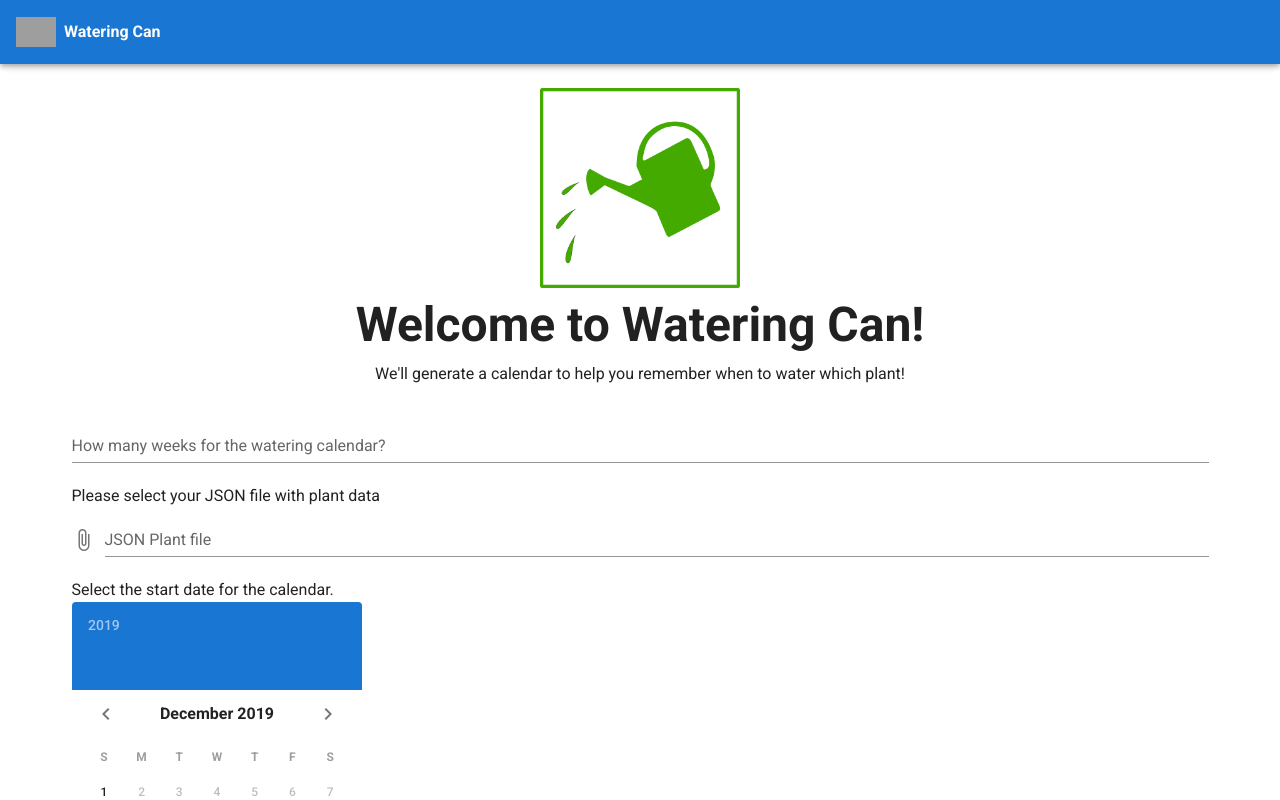
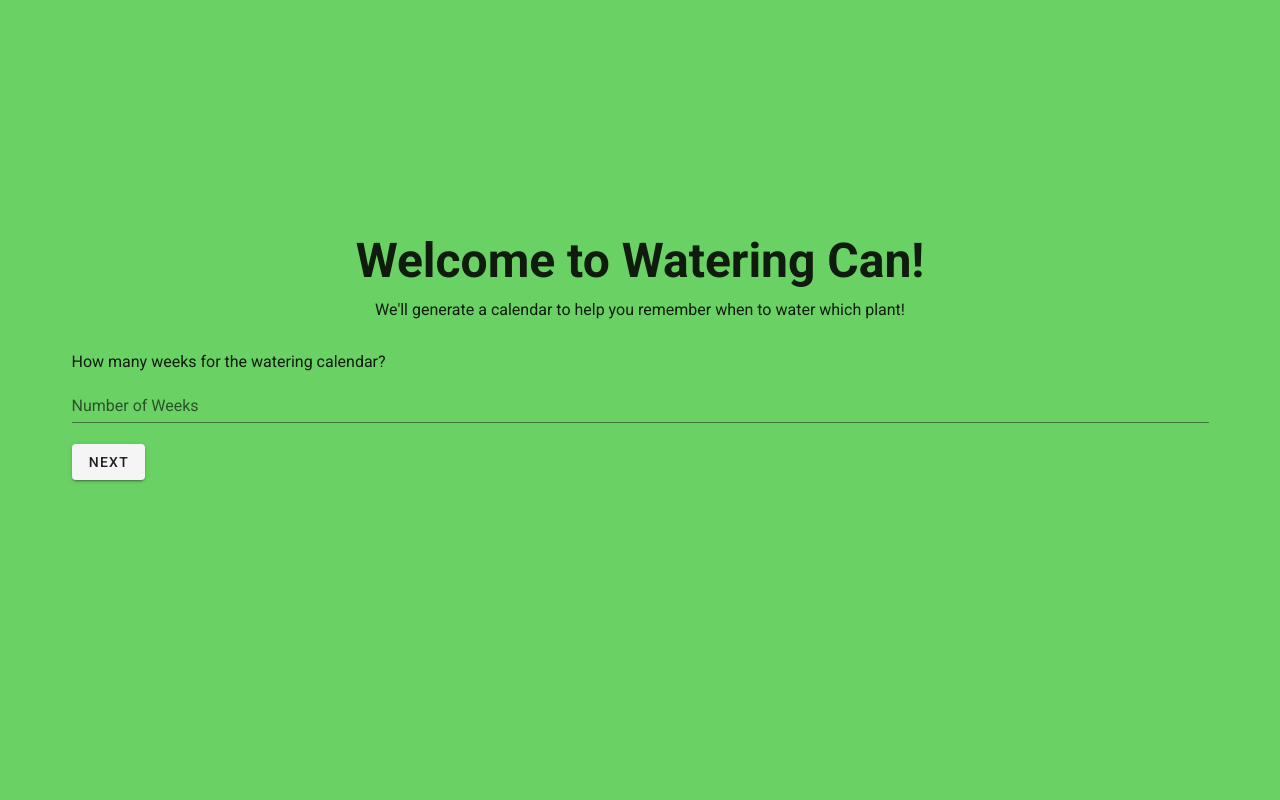
Before and after one commit to joeyharbert/tandem_front_end, a Vue app: page / in a window 1280 px wide. Shown: the top 800 px of the page. Built offline with nearby package versions, Linux system fonts and the light colour scheme; grey boxes are pictures that could not be loaded.

Commit message:
adds styling and transitions

```diff
--- /dev/null
+++ b/public/css/home.css
@@ -0,0 +1,22 @@
+#app {
+  background-color: #6ad164;
+}
+.form {
+  height: 100px;
+  width: 250px;
+}
+.button {
+ float: left;
+}
+
+/*animation*/
+.slide-right-enter-active {
+  transition: all .4s ease;
+}
+.slide-right-leave-active {
+  transition: all .4s cubic-bezier(1.0, 0.5, 0.8, 1.0);
+}
+.slide-right-enter, .slide-right-leave-to {
+  transform: translateX(10px);
+  opacity: 0;
+}
--- a/public/index.html
+++ b/public/index.html
@@ -8,6 +8,7 @@
     <title>tandem_front_end</title>
     <link rel="stylesheet" href="https://fonts.googleapis.com/css?family=Roboto:100,300,400,500,700,900">
     <link rel="stylesheet" href="https://cdn.jsdelivr.net/npm/@mdi/font@latest/css/materialdesignicons.min.css">
+    <link rel="stylesheet" href="/css/home.css">
   </head>
   <body>
     <noscript>
--- a/src/App.vue
+++ b/src/App.vue
@@ -1,6 +1,6 @@
 <template>
   <v-app>
-    <v-app-bar
+    <!--<v-app-bar
       app
       color="primary"
       dark
@@ -19,7 +19,7 @@
       </div>
 
       <v-spacer></v-spacer>
-    </v-app-bar>
+    </v-app-bar>-->
 
     <v-content>
       <HelloWorld/>
--- a/src/components/HelloWorld.vue
+++ b/src/components/HelloWorld.vue
@@ -21,10 +21,43 @@
       </v-flex>
     </v-layout>
 
-    <v-container fluid>
+
+    <v-container fluid v-if="!calendarCreated" class="form">
+      <transition name="slide-right" mode="out-in">
+        <v-form
+        ref="form" v-if="step==1" v-bind:key="1">
+          <label>How many weeks for the watering calendar?</label>
+          <v-text-field
+          label="Number of Weeks"
+          :rules="[rules.number]"
+          v-model="params.num_of_weeks"
+          ></v-text-field>
+        </v-form>
+        <v-form
+        ref="form" v-if="step==2" v-bind:key="2">
+          <label>Please select your JSON file with plant data</label>
+          <v-file-input
+          label="JSON Plant file" accept=".json"
+          @change="onFileChange($event)"
+          ></v-file-input>
+        </v-form>
+        <v-form
+        ref="form" v-if="step==3" v-bind:key="3">
+          <label>Select the start date for the calendar.</label>
+          <v-spacer></v-spacer>
+          <v-date-picker v-model="params.start_date" :allowed-dates="allowedDates"></v-date-picker>
+          <v-spacer></v-spacer>
+        </v-form>
+      </transition>
+      <v-btn class="button" @click="step -= 1" v-if="step != 1">Back</v-btn>
+      <v-btn class="button" @click="step+=1" v-if="step < 3">Next</v-btn>
+      <v-btn class="button" @click="createCalendar" v-if="step == 3">Submit</v-btn>
+    </v-container>
+
+    <!-- <v-container fluid v-if="!calendarCreated">
       <v-flex>
         <v-form
-        ref="form">
+        ref="form" class="form">
         <v-text-field
         label="How many weeks for the watering calendar?"
         :rules="[rules.number]"
@@ -42,6 +75,11 @@
         <v-btn @click="createCalendar">Submit</v-btn>
         </v-form>
       </v-flex>
+      <v-btn @click="calendarCreated = true" id="">Close</v-btn>
+    </v-container> -->
+
+    <v-container fluid v-if="calendarCreated">
+      <v-btn @click="calendarCreated = false">New Calendar</v-btn>
     </v-container>
 
     <v-container fluid>
@@ -67,14 +105,14 @@
             <v-spacer></v-spacer>
             <v-btn
               icon
-              @click="show = !show; currentDay = day"
+              @click="currentDay == day ? currentDay = {} : currentDay = day"
             >
-              <v-icon>{{ show && currentDay == day ? 'mdi-chevron-up' : 'mdi-chevron-down' }}</v-icon>
+              <v-icon>{{ currentDay == day ? 'mdi-chevron-up' : 'mdi-chevron-down' }}</v-icon>
             </v-btn>
           </v-card-actions>
 
           <v-expand-transition>
-            <div v-show="show && currentDay == day">
+            <div v-show="currentDay == day">
               <v-divider></v-divider>
 
               <v-card-text>
@@ -97,8 +135,9 @@ export default {
   data: function() {
     return {
     calendar: {},
+    calendarCreated: false,
     currentDay: {},
-    show: false,
+    step: 1,
     rules: {
       number: value => /^\d+$/.test(value) || 'Please enter a number.'
     },
@@ -111,9 +150,18 @@ export default {
   },
   methods: {
     createCalendar: function() {
-      axios.post("api/calendars", this.params).then(response => {
-        this.calendar = response.data;
-      })
+      if(this.params.start_date && this.params.plants && this.params.num_of_weeks) {
+          axios.post("api/calendars", this.params).then(response => {
+          this.calendar = response.data;
+          this.calendarCreated = true;
+          this.step = 1;
+        })
+      } else {
+        if(!this.params.start_date) { window.alert("Please select a start date."); }
+        if(!this.params.plants) { window.alert("Please upload a plants information file"); }
+        if(!this.params.num_of_weeks) { window.alert("Please select a number of weeks for the calendar."); }
+      }
+
     },
     onFileChange(e) {
       var reader = new FileReader();
--- a/src/router/index.js
+++ b/src/router/index.js
@@ -9,14 +9,6 @@ const routes = [
     path: '/',
     name: 'home',
     component: Home
-  },
-  {
-    path: '/about',
-    name: 'about',
-    // route level code-splitting
-    // this generates a separate chunk (about.[hash].js) for this route
-    // which is lazy-loaded when the route is visited.
-    component: () => import(/* webpackChunkName: "about" */ '../views/About.vue')
   }
 ]
 
--- a/src/views/About.vue
+++ /dev/null
@@ -1,5 +0,0 @@
-<template>
-  <div class="about">
-    <h1>This is an about page</h1>
-  </div>
-</template>
```
Also changed, not shown: src/components/testSomeStuff.vue (deleted, +0 -19 lines), src/main.js (line endings or trailing spaces).
